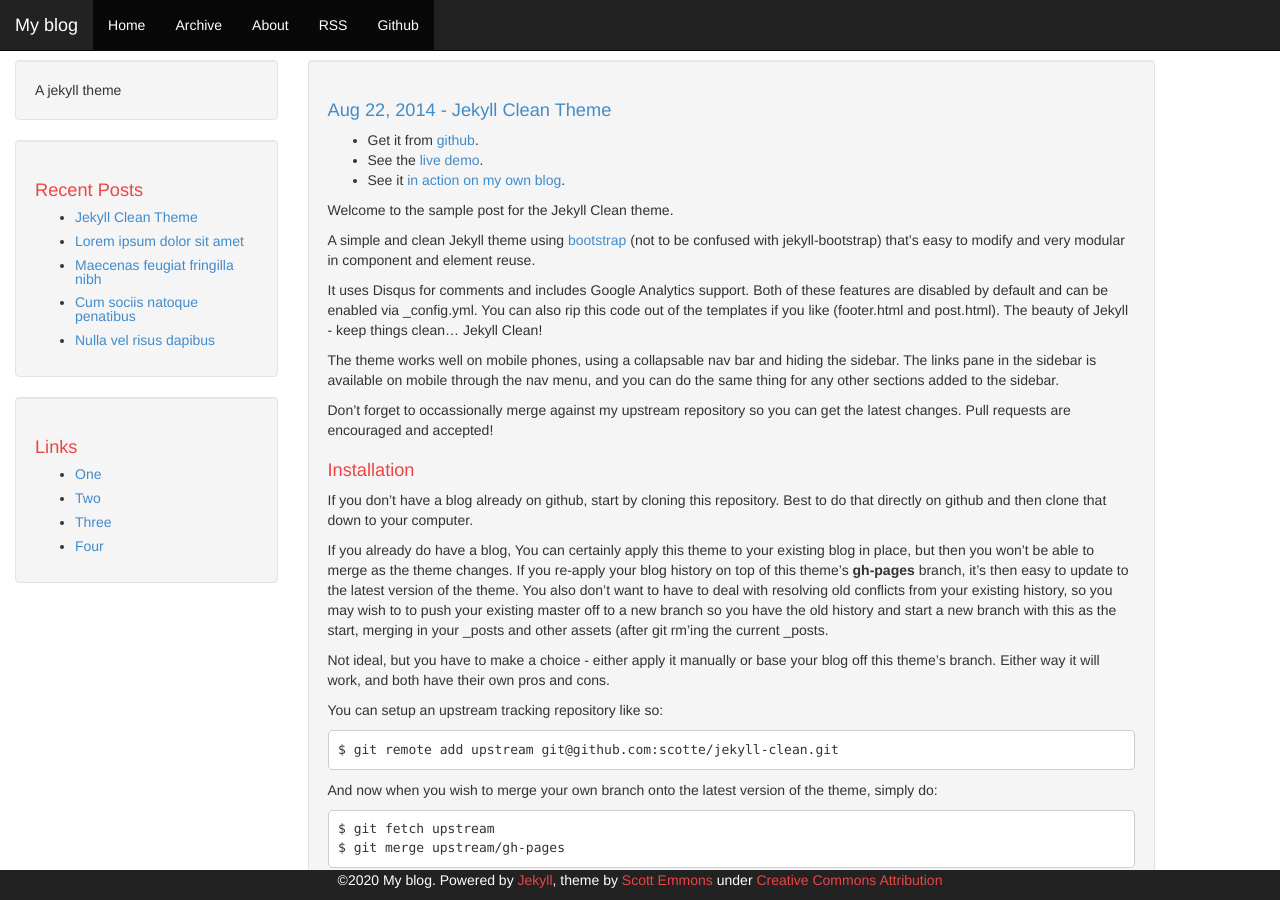
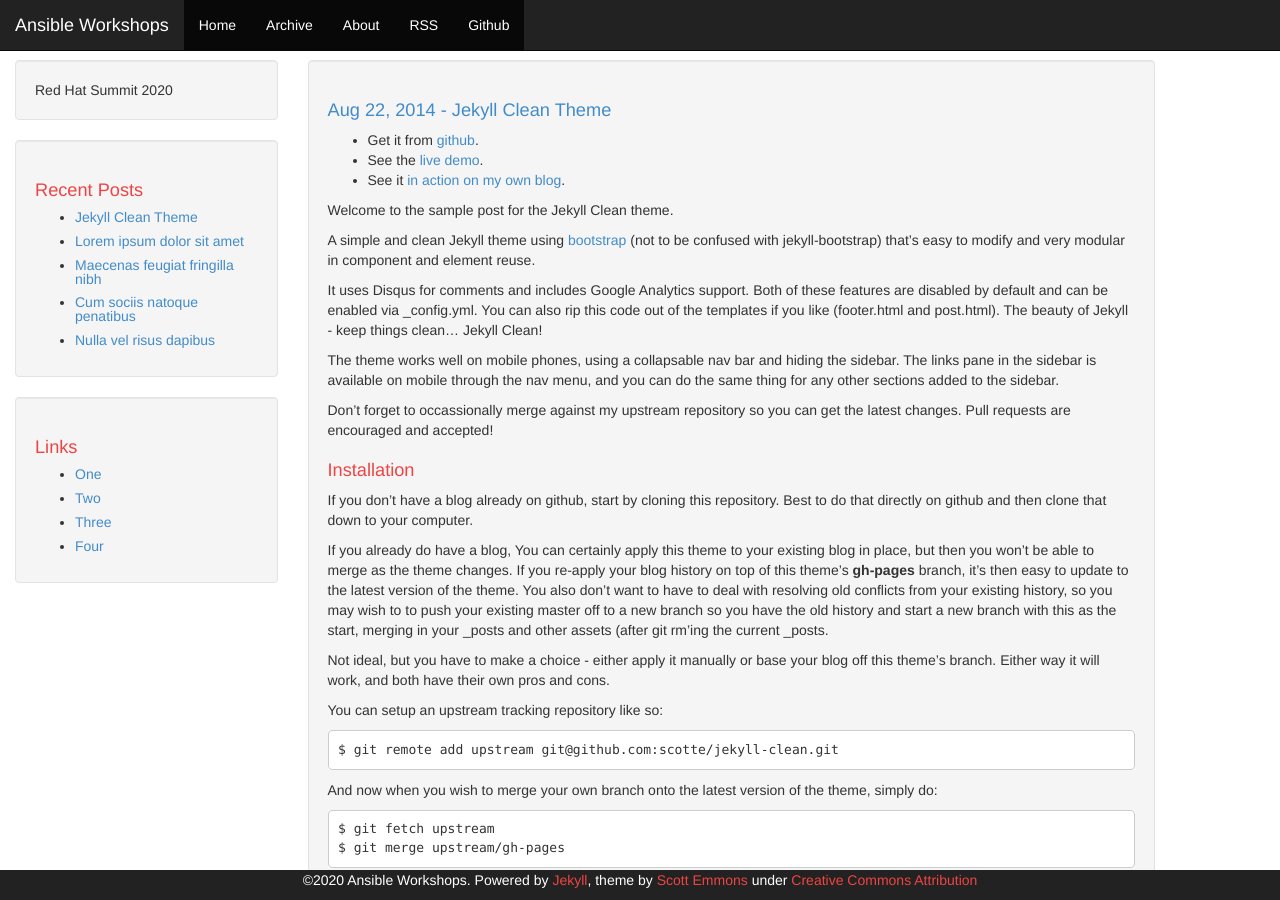
Before and after one commit to goetzrieger/ansible-labs-summit2020, a Jekyll site: the page built from index.html, in a window 1280 px wide and 900 px high. Built offline with Jekyll 4.4.1, drawn with Linux system fonts in a browser that asks for light colours; the list of posts is cut into pages by our own code.

Commit message:
updating title and URL

```diff
--- a/_config.yml
+++ b/_config.yml
@@ -1,10 +1,10 @@
 # Jekyll configuration
 
-name: My blog
-description: A jekyll theme
+name: Ansible Workshops
+description: Red Hat Summit 2020
 
 # url is currently only used only for the RSS feed in feed.xml
-url: https://scotte.github.io/jekyll-clean
+url: https://cbolz.github.io/ansible-labs-summit2020/
 
 # baseurl will often be '', but for a project page on gh-pages, it needs to
 # be the project name.
```
